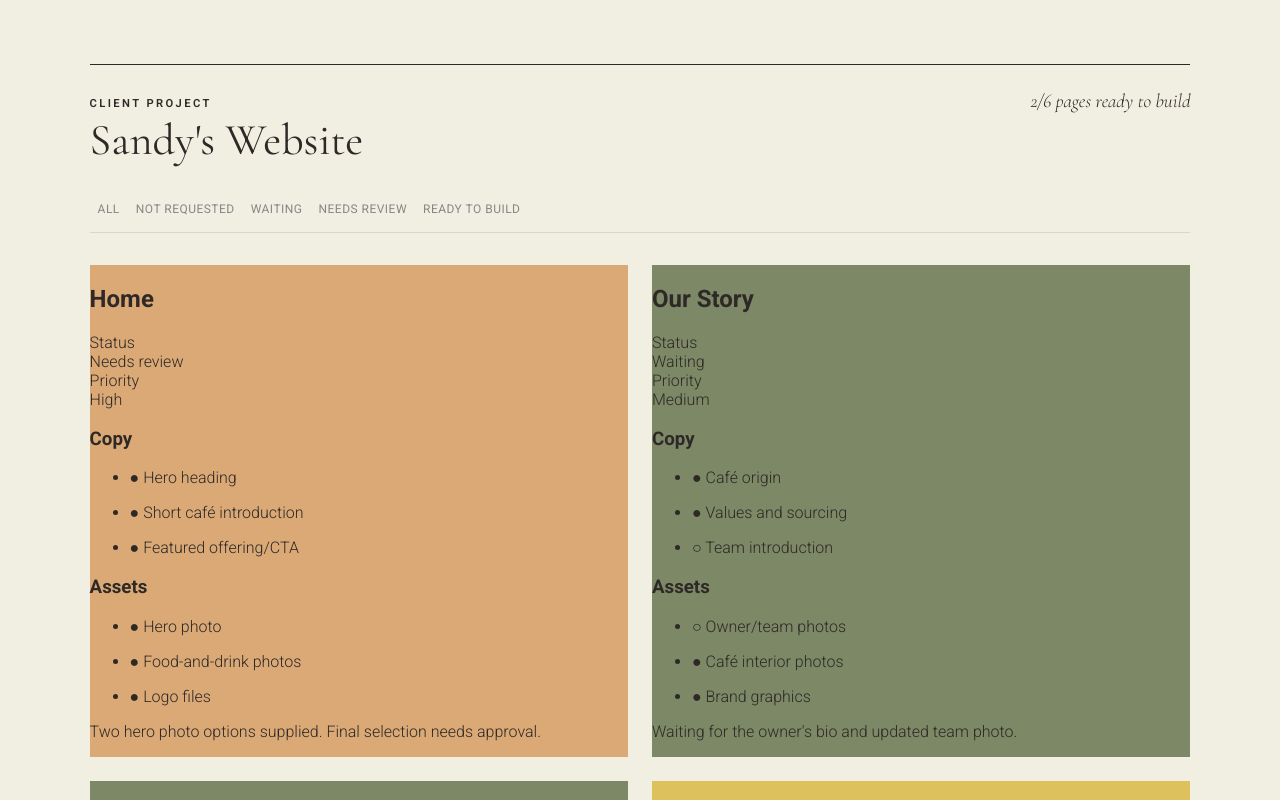
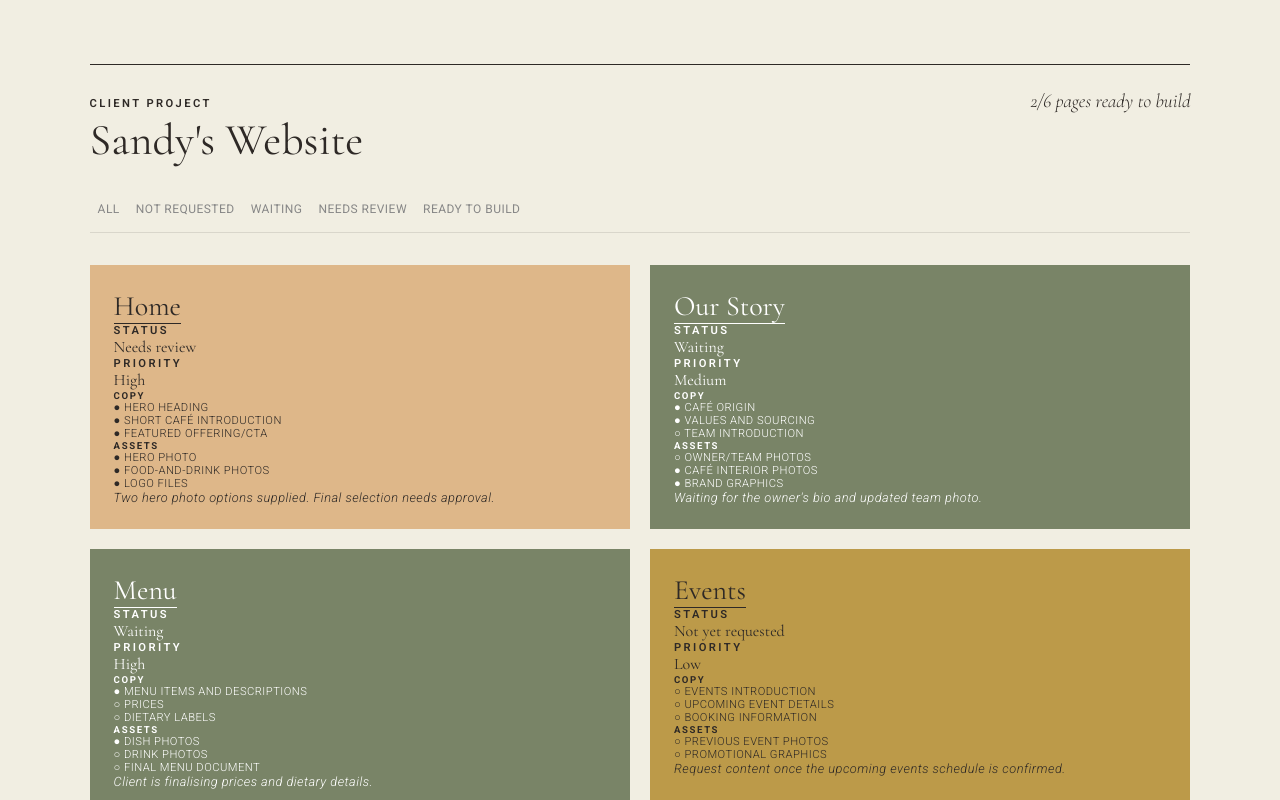
Before and after one commit to aliciabuelow/client-practice, a React (Vite) app: page / in a window 1280 px wide. Shown: the top 800 px of the page. Built offline with nearby package versions, Linux system fonts and the light colour scheme.

Commit message:
Style card content, remove default styling

```diff
--- a/src/components/RequirementList.jsx
+++ b/src/components/RequirementList.jsx
@@ -1,3 +1,5 @@
+import '../styles/RequirementList.css';
+
 export default function RequirementList({ type, requirements }) {
     return (
         <div className="RequirementList">
--- a/src/styles/PageCard.css
+++ b/src/styles/PageCard.css
@@ -1,5 +1,6 @@
 .PageCard[data-status="Ready to build"] {
     background-color: var(--page-ready);
+    color: #fff;
 }
 
 .PageCard[data-status="Needs review"] {
@@ -8,8 +9,41 @@
 
 .PageCard[data-status="Waiting"] {
     background-color: var(--page-waiting);
+    color: #fff;
 }
 
 .PageCard[data-status="Not yet requested"] {
     background-color: var(--page-notrequested);
 }
+
+.PageCard {
+    padding: 1.5rem;
+}
+
+.PageCard h2 {
+    margin: 0;
+    width: fit-content;
+    border-bottom: solid 0.75px;
+    font-family: 'Cormorant Garamond', sans-serif;
+    font-weight: 400;
+    font-size: 1.75rem;
+}
+
+.status-title, .priority-title {
+    text-transform: uppercase;
+    font-size: 0.7rem;
+    font-weight: 600;
+    letter-spacing: 0.15rem;
+}
+
+.status-level, .priority-level {
+    font-family: 'Cormorant Garamond', sans-serif;
+    font-weight: 400;
+}
+
+.PageCard p {
+    margin: 0 auto;
+    letter-spacing: 0.03rem;
+    font-style: italic;
+    font-size: 0.8rem;
+}
--- a/src/styles/PageGrid.css
+++ b/src/styles/PageGrid.css
@@ -1,5 +1,5 @@
 .page-grid {
     display: grid;
     grid-template-columns: 1fr 1fr;
-    gap: 1.5rem;
+    gap: 1.25rem;
 }
--- /dev/null
+++ b/src/styles/RequirementList.css
@@ -0,0 +1,19 @@
+.requirement-title {
+    margin: 0 auto;
+    letter-spacing: 0.1rem;
+    text-transform: uppercase;
+    font-size: 0.6rem;
+    font-weight: 700;
+}
+
+.RequirementList ul {
+    margin: 0 auto;
+    padding: 0;
+    list-style-type: none;
+}
+
+.RequirementList li {
+    letter-spacing: 0.03rem;
+    text-transform: uppercase;
+    font-size: 0.7rem;
+}
--- a/src/styles/index.css
+++ b/src/styles/index.css
@@ -27,8 +27,8 @@ select {
 }
 
 :root {
-    --page-ready: #b04737;
-    --page-notrequested: #ddc15d;
-    --page-waiting: #7c8866;
-    --page-needsreview: #daa976;
+    --page-ready: #a85842;
+    --page-notrequested: #bc9a49;
+    --page-waiting: #798467;
+    --page-needsreview: #deb789;
 }
```
